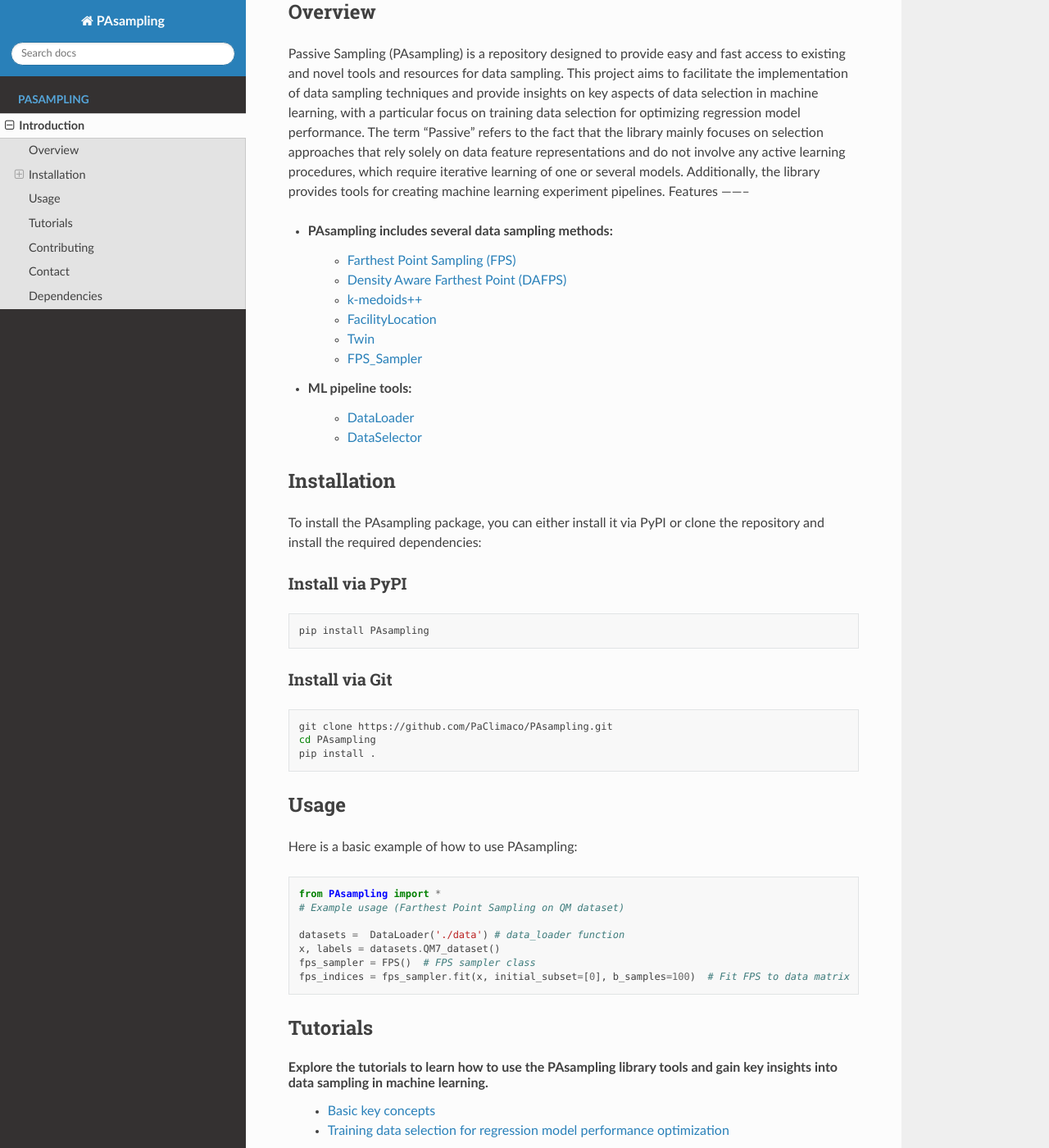
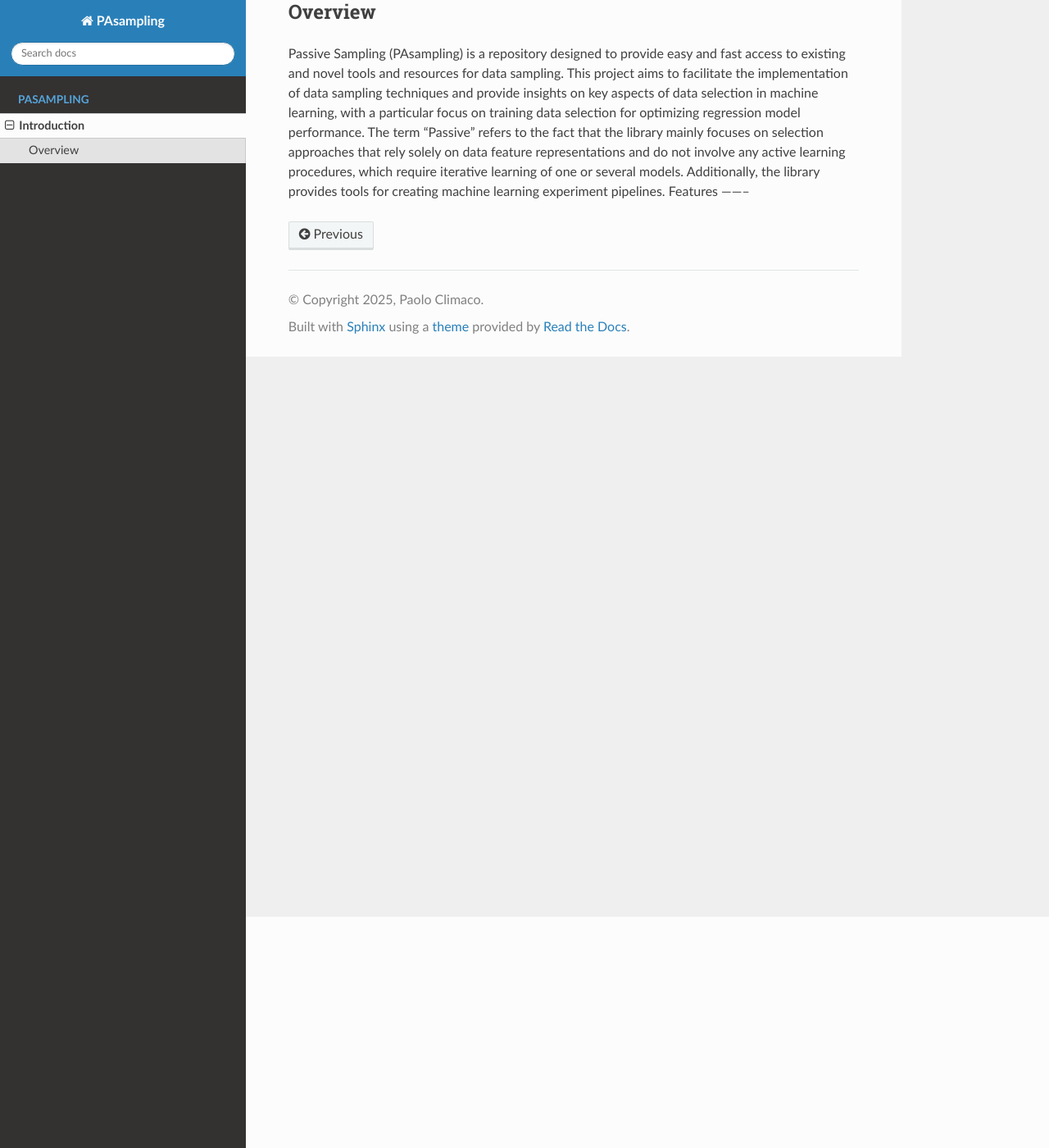
Before and after one commit to PaClimaco/PAsampling, a Sphinx documentation site: the page built from docs/source/PAsampling.rst, in a window 1280 px wide and 1400 px high, scrolled down 282 px. Shown: the whole window at 82% size. Built offline with Sphinx 7.4.7 and the Read the Docs theme 3.1.0, drawn with Linux system fonts in a browser that asks for light colours; some of the changed text lies outside the part shown.

Commit message:
update docs

```diff
--- a/docs/source/PAsampling.rst
+++ b/docs/source/PAsampling.rst
@@ -9,76 +9,3 @@ Overview
 Passive Sampling (PAsampling) is a repository designed to provide easy and fast access to existing and novel tools and resources for data sampling. This project aims to facilitate the implementation of data sampling techniques and provide insights on key aspects of data selection in machine learning, with a particular focus on training data selection for optimizing regression model performance. The term "Passive" refers to the fact that the library mainly focuses on selection approaches that rely solely on data feature representations and do not involve any active learning procedures, which require iterative learning of one or several models. Additionally, the library provides tools for creating machine learning experiment pipelines.
 Features
 --------
-
-- PAsampling includes several data sampling methods:\
-   - `Farthest Point Sampling (FPS) <https://github.com/PaClimaco/PAsampling/tree/main/PAsampling/native_functions/fps.py>`_
-   - `Density Aware Farthest Point (DAFPS) <https://github.com/PaClimaco/PAsampling/tree/main/PAsampling/native_functions/da_fps.py>`_
-   - `k-medoids++ <https://github.com/PaClimaco/PAsampling/tree/main/PAsampling/wrappers/kmedoids_sampler.py>`_
-   - `FacilityLocation <https://github.com/PaClimaco/PAsampling/tree/main/PAsampling/wrappers/facility_location_sampler.py>`_
-   - `Twin <https://github.com/PaClimaco/PAsampling/tree/main/PAsampling/wrappers/twin_sampler.py>`_
-   - `FPS_Sampler <https://github.com/PaClimaco/PAsampling/tree/main/PAsampling/wrappers/modified_samplers.py>`_
-
-- ML pipeline tools:\
-   - `DataLoader <https://github.com/PaClimaco/PAsampling/tree/main/PAsampling/utils/data_loader.py>`_
-   - `DataSelector <https://github.com/PaClimaco/PAsampling/tree/main/PAsampling/utils/data_selection.py>`_
-
-Installation
-------------
-
-To install the PAsampling package, you can either install it via PyPI or clone the repository and install the required dependencies:
-
-Install via PyPI
-~~~~~~~~~~~~~~~~
-
-.. code-block:: bash
-
-   pip install PAsampling
-
-Install via Git
-~~~~~~~~~~~~~~~
-
-.. code-block:: bash
-
-   git clone https://github.com/PaClimaco/PAsampling.git
-   cd PAsampling
-   pip install .
-
-Usage
------
-
-Here is a basic example of how to use PAsampling:
-
-.. code-block:: python
-
-   from PAsampling import *
-   # Example usage (Farthest Point Sampling on QM dataset)
-
-   datasets =  DataLoader('./data') # data_loader function
-   x, labels = datasets.QM7_dataset()
-   fps_sampler = FPS()  # FPS sampler class
-   fps_indices = fps_sampler.fit(x, initial_subset=[0], b_samples=100)  # Fit FPS to data matrix
-
-Tutorials
----------
-
-Explore the tutorials to learn how to use the PAsampling library tools and gain key insights into data sampling in machine learning.
-   - `Basic key concepts <../PAsampling/Tutorials/basic_concepts.ipynb>`_
-   - `Training data selection for regression model performance optimization <../PAsampling/Tutorials/Training_data_selection.ipynb>`_
-
-Contributing
-------------
-
-We welcome contributions! Please read our `contributing guidelines <../CONTRIBUTING.md>`_ to get started. All contributors will be acknowledged and credited.
-
-Contact
--------
-
-For any questions or inquiries, please contact us at `climaco@ins.uni-bonn.de <mailto:climaco@ins.uni-bonn.de>`_.
-
-Dependencies
-------------
-
-Some of the functions implemented in PAsampling are wraps of functions from the following existing libraries:
-
-- `Apricot <https://github.com/jmschrei/apricot>`_ (MIT License)
-- `twinning <https://github.com/avkl/twinning>`_ (Apache 2.0 License)
```
